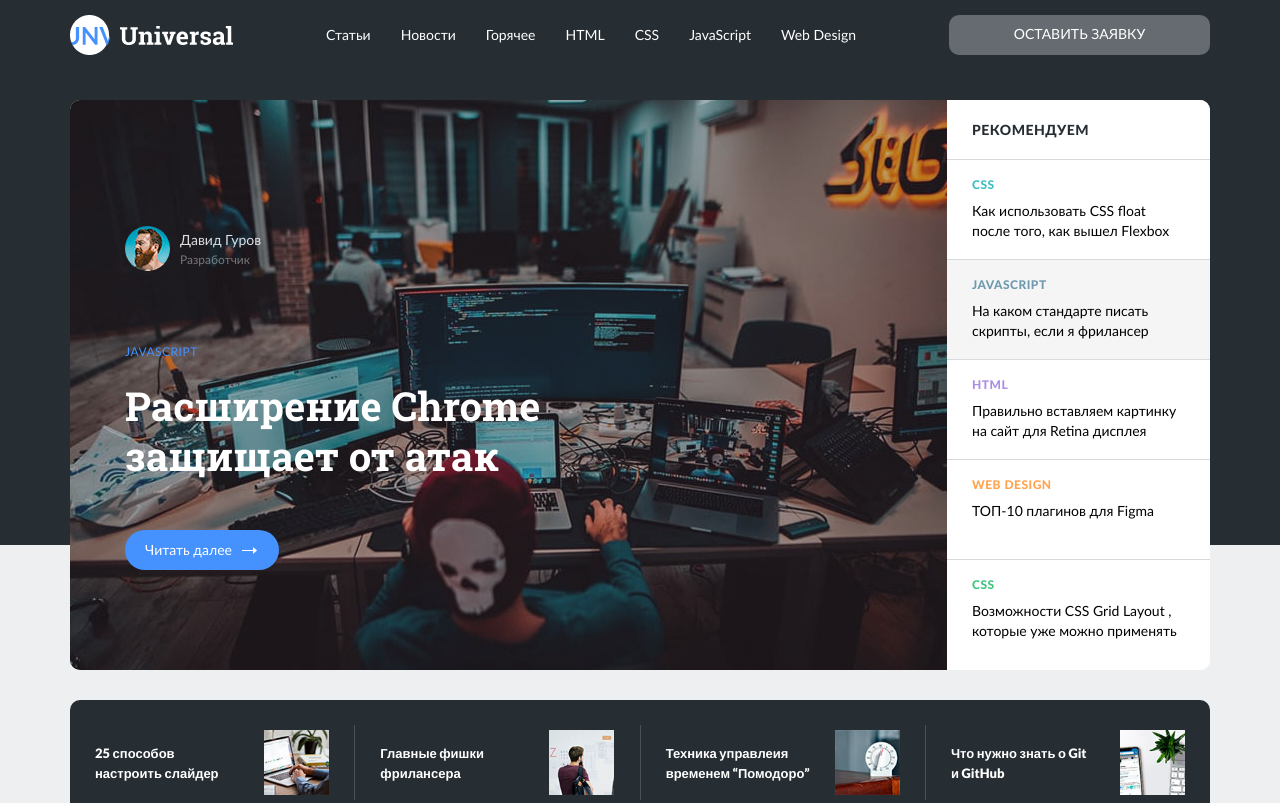
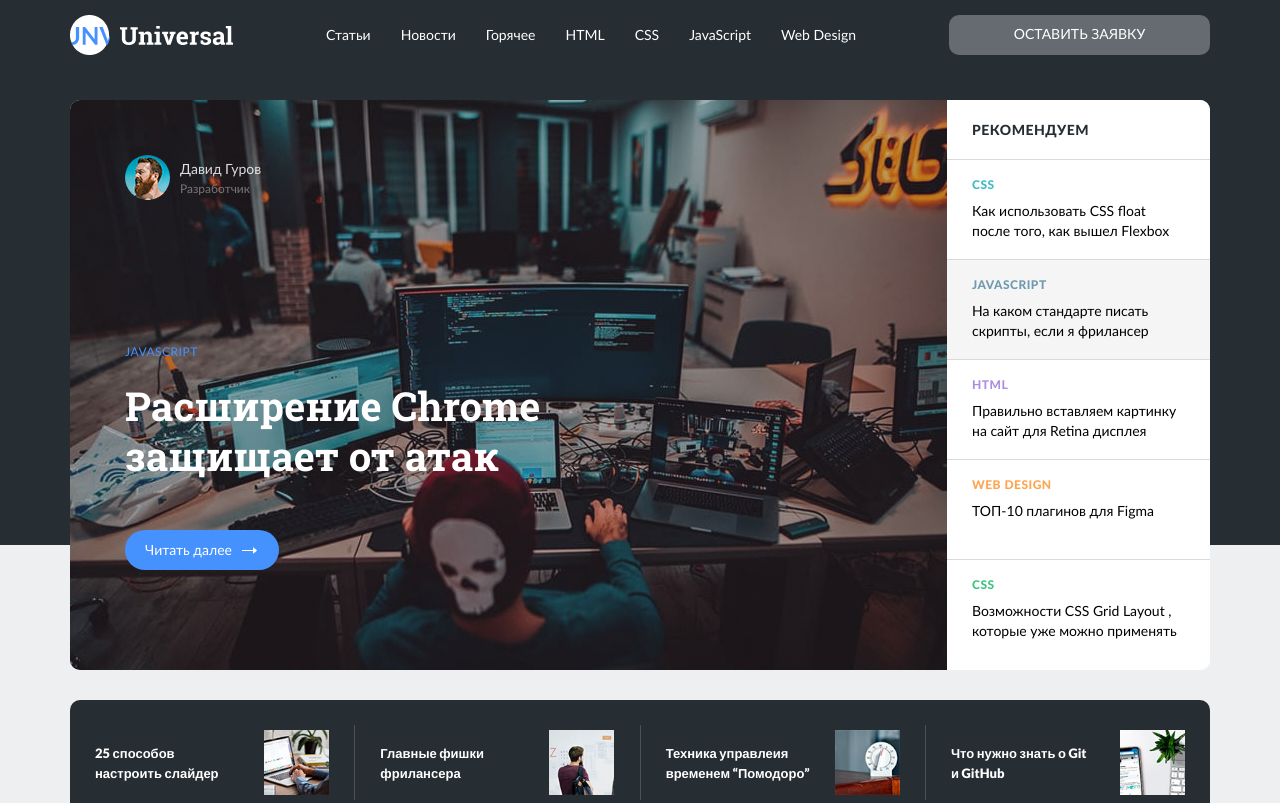
Before and after one commit to Vitalii-Kravchenko/Universal-Magazine, a plain HTML site: page index.html in a window 1280 px wide. Shown: the top 803 px of the page. Drawn offline with Linux system fonts and the light colour scheme.

Commit message:
Fix: hero user

```diff
--- a/sass/blocks/main/_header.sass
+++ b/sass/blocks/main/_header.sass
@@ -97,9 +97,8 @@
     display: flex
     visibility: visible
     padding: 55px 55px 100px 55px
+    flex-wrap: wrap
     width: 877px
-    flex-direction: column
-    justify-content: space-between
     object-fit: cover
     &__background
       position: absolute
@@ -133,6 +132,7 @@
     &__user
       display: flex
       position: relative
+      flex-basis: 100%
     &__text
       margin-top: 7px
       display: flex
@@ -148,6 +148,7 @@
       opacity: 0.4
   &-utp
     position: relative
+    align-self: flex-end
     &__category
       +Lato(12px)
       margin-bottom: 21px
```
Also changed, not shown: css/style.css, 1 other file.
